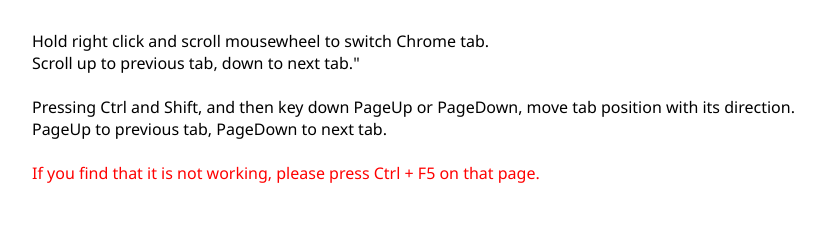
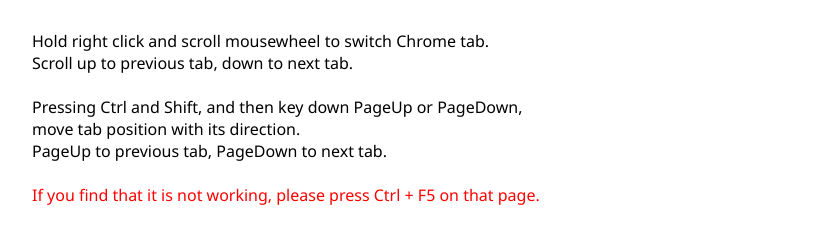
Before and after one commit to thumbe12856/chrome-extension, a browser extension: page scroll-tab/index.html in a window 1280 px wide. Shown: the whole page, without its empty margins (1-826 px from the left). Drawn offline with Linux system fonts and the light colour scheme.

```diff
--- a/scroll-tab/index.html
+++ b/scroll-tab/index.html
@@ -20,9 +20,10 @@
   <body>
     <div id="status">
       <span>Hold right click and scroll mousewheel to switch Chrome tab.</span>
-      <span>Scroll up to previous tab, down to next tab."</span>
+      <span>Scroll up to previous tab, down to next tab.</span>
 
-      <span>Pressing Ctrl and Shift, and then key down PageUp or PageDown, move tab position with its direction.</span>
+      <span>Pressing Ctrl and Shift, and then key down PageUp or PageDown,</span>
+      <span>move tab position with its direction.</span>
       <span>PageUp to previous tab, PageDown to next tab.</span>
 
       <span class="warning">If you find that it is not working, please press Ctrl + F5 on that page.</span>
```
Also changed, not shown: scroll-tab/manifest.json, scroll-tab/screen.png (added), 1 other file.
